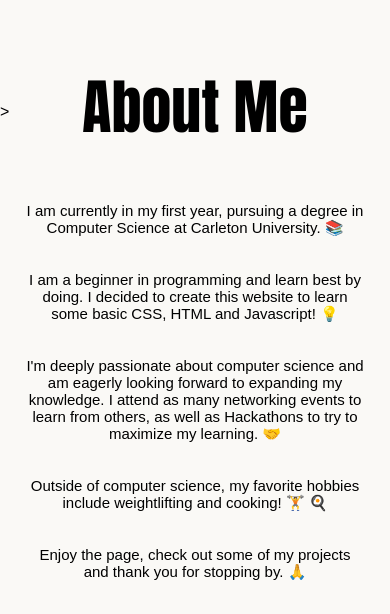
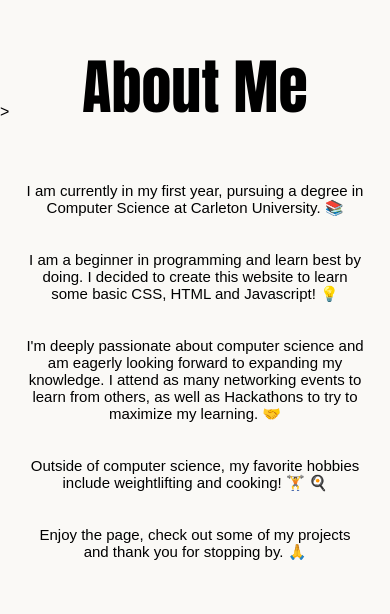
Before and after one commit to anshk8/Personal-Portfolio-Website, a plain HTML site: page index.html in a window 390 px wide. Shown: the part 741-1355 px from the top of the page. Drawn offline with Linux system fonts and the light colour scheme; some icons are missing.

Commit message:
images and responsiveness

```diff
--- a/style.css
+++ b/style.css
@@ -212,6 +212,7 @@ nav ul li a:hover::after {
     font-size: 60px;
     font-weight: 600;
     margin-bottom: 50px;
+    margin-top: -70px;
 
 }
 
@@ -228,6 +229,7 @@ nav ul li a:hover::after {
 
     padding: 50px 0;
 }
+
 
 .work-list {
     display: grid;
@@ -323,6 +325,11 @@ nav .fa-solid {
 /*Css properties added here applicable for smaller screens*/
 @media only screen and (max-width: 768px) {
 
+    #about {
+        margin-top: -10px;
+    }
+
+
     .outercontainer {
         padding: 5px;
         /* Adjust padding for smaller screens */
@@ -334,11 +341,13 @@ nav .fa-solid {
         /* Stack items vertically */
         align-items: center;
         /* Center items horizontally */
+
     }
 
     .frontpic {
-        width: 80%;
+        width: 50%;
         /* Adjust image width for smaller screens */
+        margin-bottom: -180px;
     }
 
     .header-text {
@@ -407,7 +416,7 @@ nav .fa-solid {
 
     .about-col-2 h1 {
         font-size: 60px;
-        margin-top: -150px;
+
     }
 
 
@@ -466,3 +475,12 @@ nav .fa-solid {
 
 
 }
+
+@media only screen and (max-width: 1367px) {
+
+    #about {
+        margin-top: -100px;
+    }
+
+
+}
```
Also changed, not shown: 1 other file.
